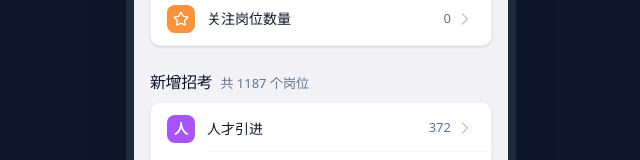
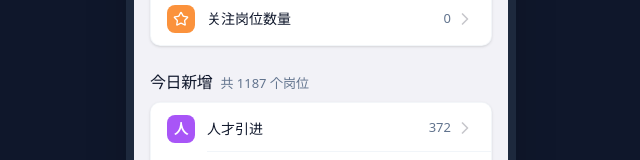
Before and after one commit to lei3056/quanliucheng-app, a React (Vite) app: page / in a window 1280 px wide. Shown: the part 405-565 px from the top of the page, without its empty margins (319-959 px from the left). Built offline with nearby package versions, Linux system fonts and the light colour scheme.

Commit message:
feat: Rename "New Exams" to "Today's New" on Home
Updates the heading for the recruitment section on the home page from "新增招考" (New Exams) to "今日新增" (Today's New) to better reflect the content displayed.

```diff
--- a/src/components/Home.tsx
+++ b/src/components/Home.tsx
@@ -215,11 +215,11 @@ export default function Home({ onNavigate, onTrack, onShowList }: { onNavigate?:
               </div>
             </div>
 
-            {/* 新增招考 */}
+            {/* 今日新增 */}
             <div>
               <div className="flex justify-between items-end px-4 mt-3 mb-2">
                 <div className="flex items-baseline gap-2">
-                  <h2 className="text-[16px] text-slate-900 tracking-tight">新增招考</h2>
+                  <h2 className="text-[16px] text-slate-900 tracking-tight">今日新增</h2>
                   <span className="text-[13px] text-slate-500 font-normal">共 1187 个岗位</span>
                 </div>
               </div>
```
